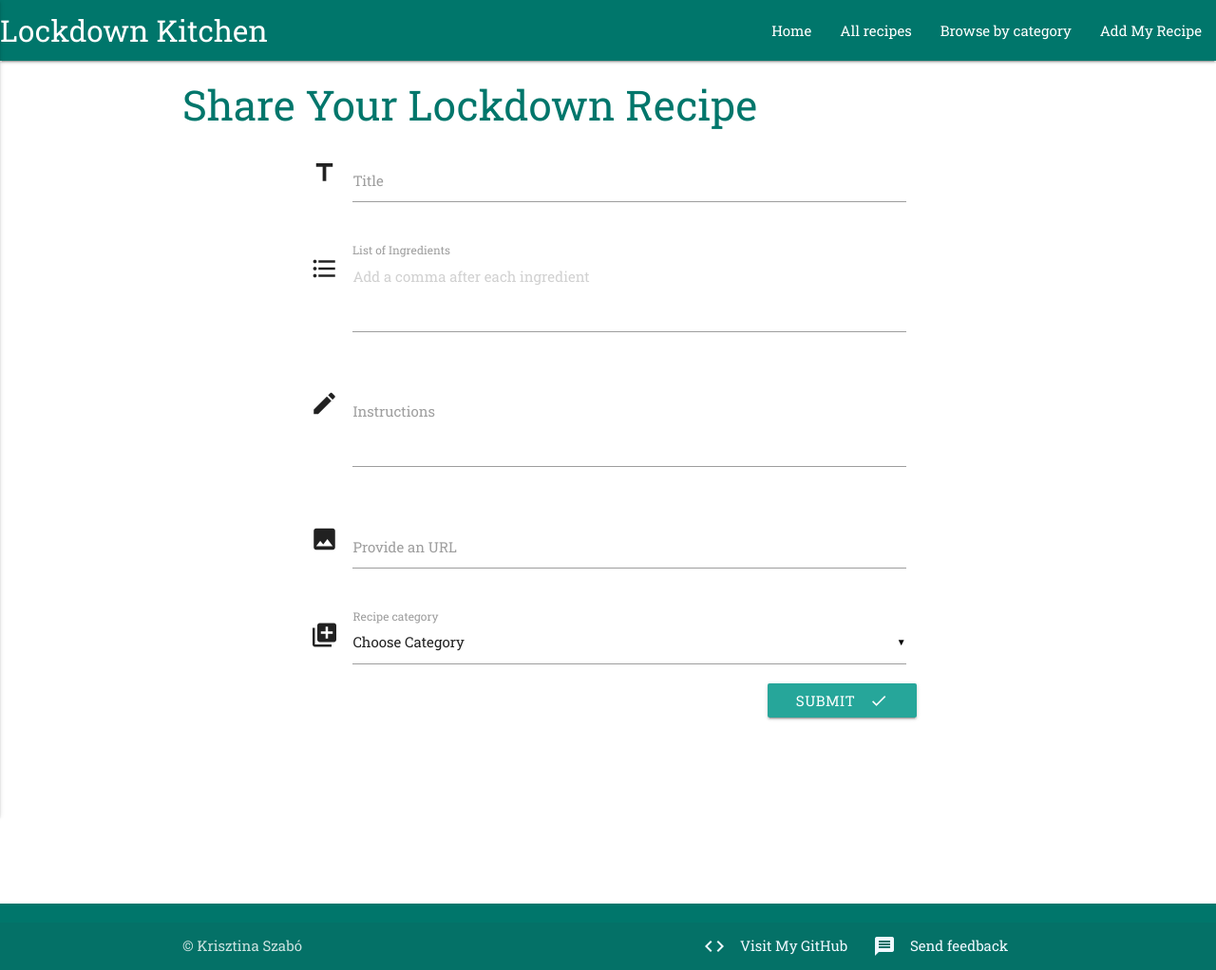
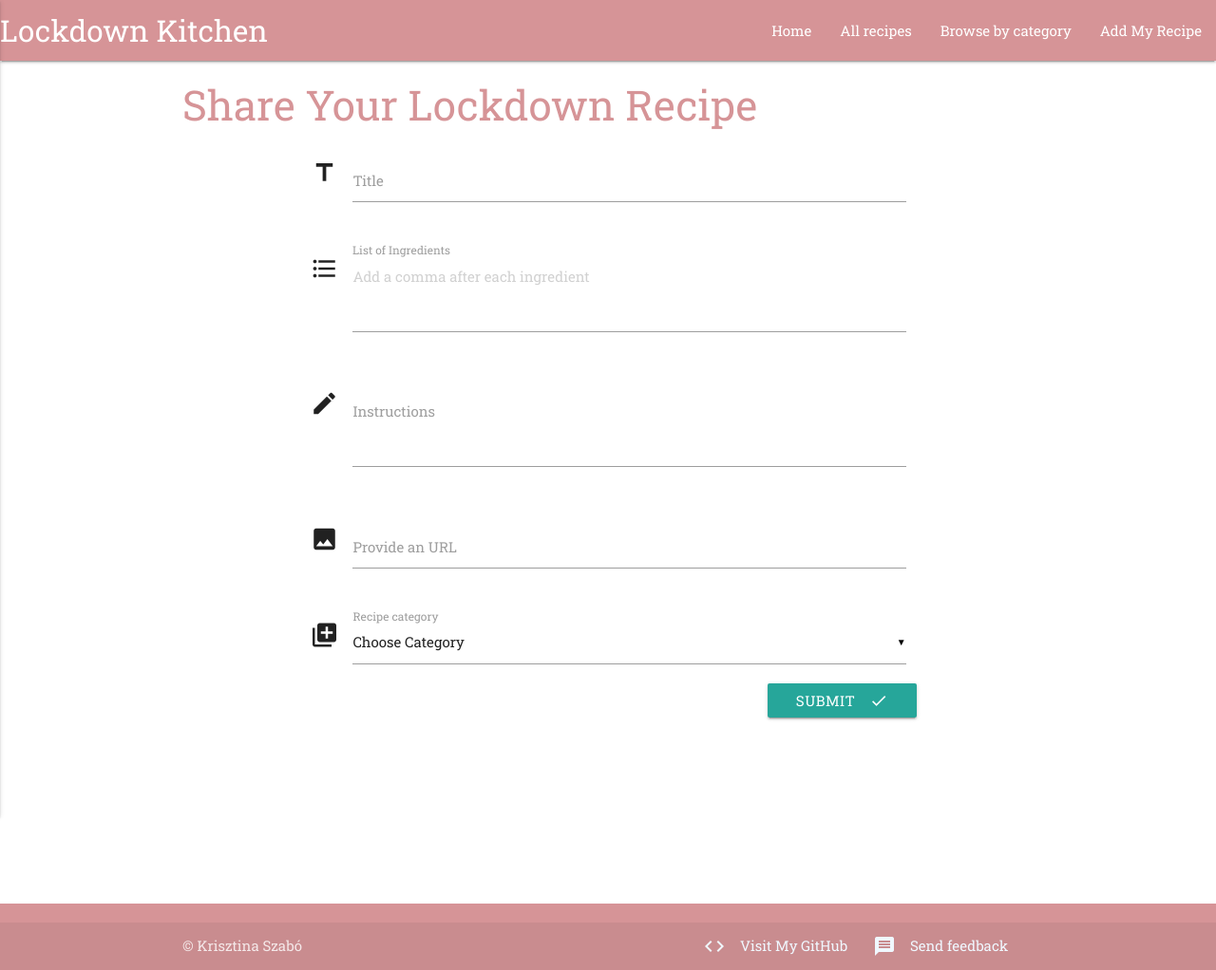
Before and after one commit to YOSTINA-dh/TSEHAY-S--KITCHEN, a Flask app: template templates/addrecipes.html in a window 1280 px wide. Shown: the whole page at 95% size. Run offline with Flask 2, Linux system fonts and the light colour scheme; the template is opened without the code that fills it, so the values that code supplies are empty; some libraries are stand-ins or nearby versions.

Commit message:
Adding files

```diff
--- a/static/css/style.css
+++ b/static/css/style.css
@@ -23,7 +23,7 @@
 }
 
 #home {
-	color: #00766B;
+	color: #d69497;
 	padding-bottom: 6.25rem;
 	min-height: 100vh;
 }
@@ -37,7 +37,8 @@
 }
 
 .nav-wrapper {
-	background-color: #00766B;
+	background-color: #d69497;
+
 }
 
 #search {
@@ -64,12 +65,12 @@
 }
 
 .card-title {
-	color: #00766B;
+	color: #d69497;
 	padding-top: 1.3rem;
 }
 
 .card {
-	border: #00766B solid 0.5rem;
+	border: #d69497 solid 0.5rem;
 	border-radius: 0.5rem;
 	height: 40rem;
 }
@@ -95,11 +96,11 @@
 /*Add new recipes title and submit button */
 
 #addnew {
-	color: #00766B;
+	color: #d69497;
 }
 
 #submit {
-	background-color: #00766B;
+	background-color: #d69497;
 	color: #f0f8ff;
 	position: relative;
 }
@@ -108,7 +109,7 @@
 /*Footer and footer's content */
 
 .page-footer {
-	background-color: #00766B;
+	background-color: #d69497;
 	color: #f0f8ff;
 	margin-bottom: 0;
 }
```
